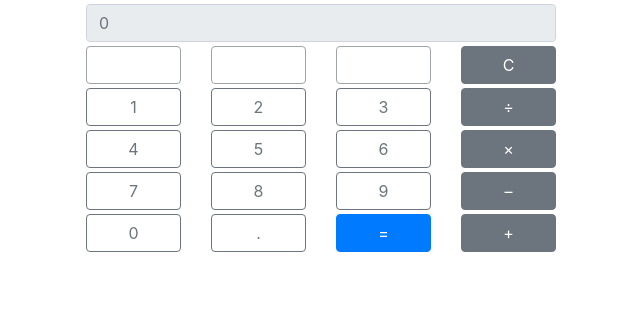
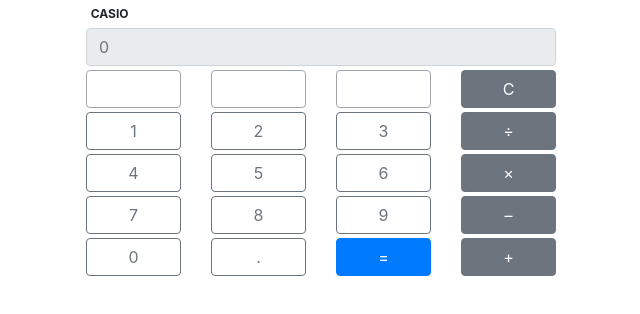
Before and after one commit to katsanva/calculator, a React (Create React App) app in the folder calculator-fe/: page / in a window 1280 px wide. Shown: the top 314 px of the page, without its empty margins (319-959 px from the left). Built offline with nearby package versions, Linux system fonts and the light colour scheme.

Commit message:
tests(fe): check for basic render

```diff
--- a/calculator-fe/src/App.js
+++ b/calculator-fe/src/App.js
@@ -7,6 +7,7 @@ import Col from "react-bootstrap/Col";
 import Button from "react-bootstrap/Button";
 import Form from "react-bootstrap/Form";
 import Alert from "react-bootstrap/Alert";
+import Badge from "react-bootstrap/Badge";
 import { calculate } from "./calculator.api";
 import {
   DIVISION,
@@ -141,6 +142,7 @@ function App() {
 
   return (
     <Container className="mx-auto" style={{ width: "500px" }}>
+      <Badge>CASIO</Badge>
       <Row>
         <Col className={"my-1"}>
           <Form.Control placeholder={result} disabled />
```
Also changed, not shown: 1 other file (tests, documents, lock files or other folders).
